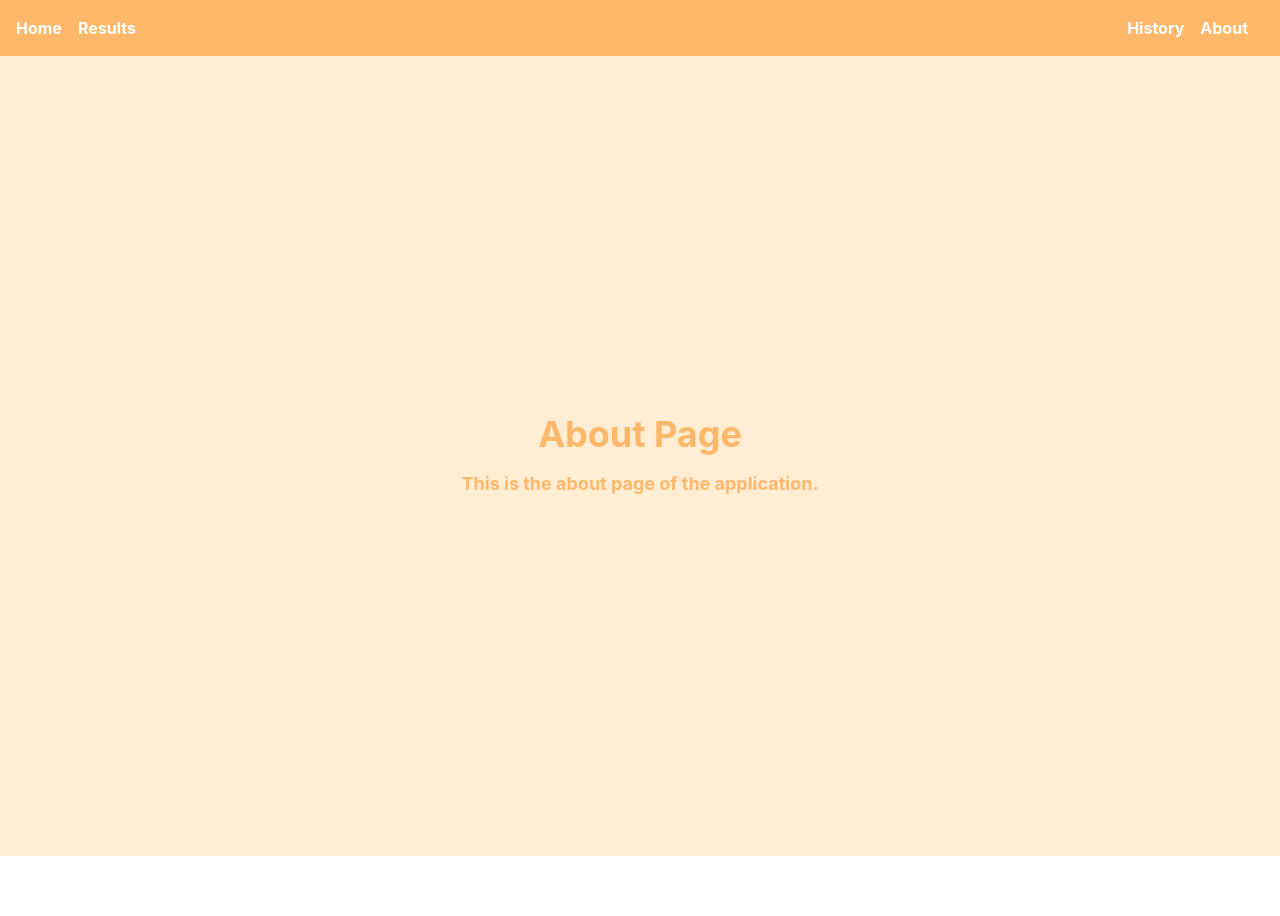
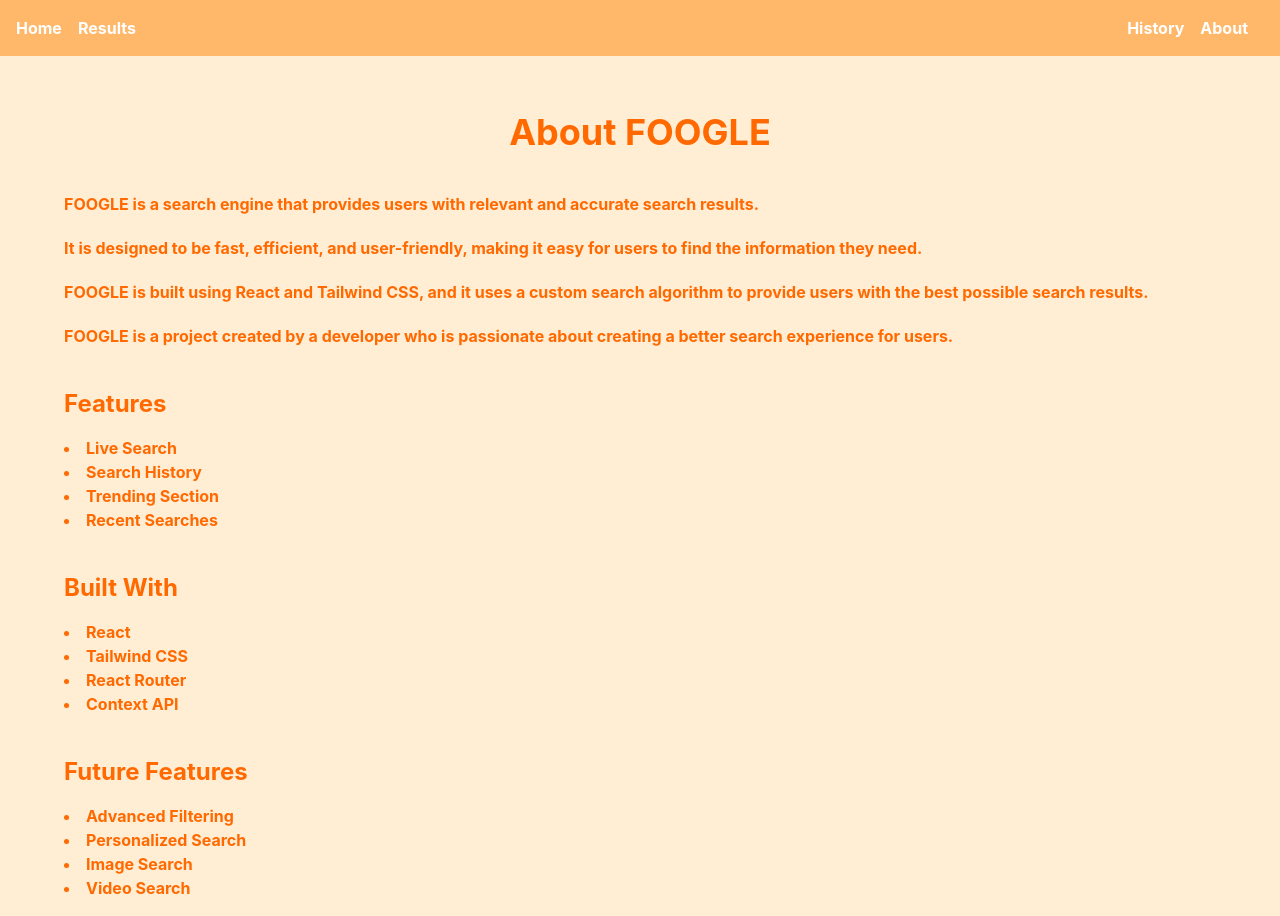
Before and after one commit to Zulu5q1/my-react-app, a React (Vite) app: page /about in a window 1280 px wide. Before the commit the page ends 856 px from the top, so only its background shows below. Built offline with nearby package versions, Linux system fonts and the light colour scheme; what @iconify/tailwind4 would draw is missing.

Commit message:
faet: styled the trending section, reworked the about and profile page

```diff
--- a/src/About.jsx
+++ b/src/About.jsx
@@ -3,9 +3,47 @@ import Header from "./Header.jsx";
 const About = () => {
     return <div>
         <Header/>
-        <div className="flex flex-col items-center justify-center h-screen bg-orange-100 text-orange-300 font-bold">
-            <h1 className="text-4xl mb-4">About Page</h1>
-            <p className="text-lg">This is the about page of the application.</p>
+        <div className="flex flex-col bg-orange-100 text-orange-300 font-bold p-4">
+            <div className="text-4xl text-orange-500 pt-10 font-bold text-center">About FOOGLE</div>
+            <div className=" text-orange-500 pt-10 px-12">
+                FOOGLE is a search engine that provides users with relevant and accurate search results.
+            </div>
+            <div className=" text-orange-500 pt-5 px-12">
+                It is designed to be fast, efficient, and user-friendly, making it easy for users to find the information they need.
+            </div>
+            <div className=" text-orange-500 pt-5 px-12">
+                FOOGLE is built using React and Tailwind CSS, and it uses a custom search algorithm to provide users with the best possible search results.
+            </div>
+            <div className=" text-orange-500 pt-5 px-12">
+                FOOGLE is a project created by a developer who is passionate about creating a better search experience for users.
+            </div>
+            <div className=" text-orange-500 pt-10 px-12">
+                <h2 className="text-2xl font-bold mb-4">Features</h2>
+                <ul className="list-disc list-inside text-left">
+                    <li>Live Search</li>
+                    <li>Search History</li>
+                    <li>Trending Section</li>
+                    <li>Recent Searches</li>
+                </ul>
+            </div>
+            <div className=" text-orange-500 pt-10 px-12">
+                <h2 className="text-2xl font-bold mb-4">Built With</h2>
+                <ul className="list-disc list-inside text-left">
+                    <li>React</li>
+                    <li>Tailwind CSS</li>
+                    <li>React Router</li>
+                    <li>Context API</li>
+                </ul>
+            </div>
+            <div className=" text-orange-500 pt-10 px-12">
+                <h2 className="text-2xl font-bold mb-4">Future Features</h2>
+                <ul className="list-disc list-inside text-left">
+                    <li>Advanced Filtering</li>
+                    <li>Personalized Search</li>
+                    <li>Image Search</li>
+                    <li>Video Search</li>
+                </ul>
+            </div>
         </div>
     </div>;
 }
--- a/src/Profile.jsx
+++ b/src/Profile.jsx
@@ -1,14 +1,37 @@
 import Header from "./Header";
+import { useSearch } from "./SearchContext";
 
 
 
 
 const Profile = () => {
+
+    const {searchH, setSearchH} =useSearch()
     return <div>
     <div><Header/></div>
     <div className="flex flex-col items-center justify-center h-screen bg-white text-orange-300 font-bold">
-        <h1 className="text-4xl mb-4">Profile</h1>
-        <p className="text-lg">This is the profile page</p>
+        <div className=" rounded-lg p-8 flex flex-col items-center justify-center">
+            <div className="text-4xl text-orange-500 pt-10 font-bold text-center">Profile</div>
+            <div>
+              <i className="icon-[heroicons--user-circle] text-orange-500 text-9xl mt-10 text-center"></i>
+            </div>
+            <div className="text-2xl text-orange-500 pt-10 font-bold text-center">User Name</div>
+            <div className="text-xl text-orange-500 pt-5 font-bold text-center">
+                Email: user@example.com
+            </div>
+            <div className="text-xl text-orange-500 pt-5 font-bold text-center">
+                Member since: January 1, 2024
+            </div>
+            <div className="text-xl text-orange-500 pt-5 font-bold text-center">
+                Total Searches: {searchH.length}
+            </div>
+            <button className="bg-orange-400 h-8 rounded-md text-white font-bold hover:bg-orange-500 hover:cursor-pointer  flex items-center justify-center mt-10 px-2 text-center" onClick={() => {
+                setSearchH([]);
+                alert('History cleared!');
+            }}>
+                Clear Search History
+            </button>
+        </div>
       </div>
 
     </div>
--- a/src/Search.jsx
+++ b/src/Search.jsx
@@ -10,7 +10,7 @@ const Search = () => {
 
     const navigate = useNavigate()
 
-    const { searchQ, setSearchQ, searchH, isOpen, setIsOpen, handleSearch, history } = useSearch();
+    const { searchQ, setSearchQ, searchH, isOpen, setIsOpen, handleSearch, history, trending } = useSearch();
     const items = ['React', 'Vue', 'Angular', 'Svelte', 'Next.js', 'Nuxt.js', 'Gatsby', 'Ember.js', 'Backbone.js', 'jQuery', 'Bootstrap', 'Tailwind CSS', 'Material-UI', 'Ant Design', 'Chakra UI', 'Bulma', 'Foundation', 'Semantic UI', 'UIKit', 'Spectre.css'];
 
 
@@ -26,7 +26,7 @@ const Search = () => {
 
 
     return (
-        <div className=" relative flex flex-col bg-orange-100 min-h-screen w-full items-center justify-center">
+        <div className={`relative flex flex-col bg-orange-100 ${trending ? 'h-[400px]':'h-screen' }  w-full items-center justify-center`}>
             <div onClick={() => setIsOpen(!isOpen)} className=" cursor-pointer absolute top-0 right-0 mt-4 mr-4 flex flex-col gap-2  text-orange-700 bg-orange-300 px-2 pt-1 rounded-md font-bold items-center justify-center">Recent Searches
             {history()}
             </div>
--- a/src/SearchContext.jsx
+++ b/src/SearchContext.jsx
@@ -3,6 +3,7 @@ import { createContext, useState, useContext } from "react";
 const SearchContext = createContext();
 
 export function SearchProvider({ children }) {
+
   // All states needed across both pages
   const [searchQ, setSearchQ] = useState('');
   const [searchH, setSearchH] = useState(() => {
@@ -11,6 +12,8 @@ export function SearchProvider({ children }) {
     });
   const [results, setResults] = useState([]);
   const [loading, setLoading] = useState(false);
+
+  const [trending, setTrending] = useState(false);
   const [error, setError] = useState('');
   const [resultsT, setResultsT] = useState([]); // For trending results
   const [isOpen, setIsOpen] = useState(false); // For history dropdown
@@ -25,7 +28,7 @@ export function SearchProvider({ children }) {
       {isOpen && displayHistory().slice(0, 5).map((historyItem, index) => (
             <div
                 key={index}
-                onClick={() => setSearchQ(historyItem)}
+                onClick={() =>{ setSearchQ(historyItem); handleSearch();}}
                 className=" mb-2 font-medium bg-orange-200 text-orange-700 px-4 py-2 rounded-lg text-center cursor-pointer hover:bg-orange-300 w-full"
             >
                 {historyItem}
@@ -140,7 +143,9 @@ export function SearchProvider({ children }) {
       handleSearch,
       handleTrend,
       history,
-      fullHistory
+      fullHistory,
+      trending, setTrending,
+    //   navigate, setNavigate
     }}>
       {children}
     </SearchContext.Provider>
--- a/src/Trending.jsx
+++ b/src/Trending.jsx
@@ -7,7 +7,7 @@ const Trending = () => {
 
 
     const hasRunSearch = useRef(false);
-    const { searchH, handleTrend, resultsT } = useSearch();
+    const { searchH, handleTrend, resultsT, setTrending } = useSearch();
 
     useEffect(() => {
         if (hasRunSearch.current) return; // Prevents re-running on re-render
@@ -22,32 +22,35 @@ const Trending = () => {
     }, [searchH, handleTrend]);
 
     return (
-    <div>
-        <h3>Trending Results</h3>
-        <ul>
-            {searchH && searchH.map((item, index) => {
-                // 1. Get the group of search results for this specific item index
+        setTrending(true),
+        <div className="h-screen">
+            {searchH && searchH.length > 0 && (
+                <>
+                    <h3 className="text-center font-bold text-orange-500 text-xl">Trending</h3>
+                    <div className="w-full px-12 py-4 flex flex-wrap justify-center bg-orange-100 ">
+                        {searchH.slice(0, 5).map((_,index) => {
                             const itemResultGroup = resultsT?.[index];
-
-                // 2. Safely extract the very first search result from that group
                             const firstResult = itemResultGroup?.[0];
 
+
                             return (
-                    <li key={index}>
-                        {firstResult ? (<div>
-                            <h3>{firstResult.title}</h3>
-                            <a href={firstResult.link} target="_blank" rel="noreferrer">
+                                <div key={index}>
+                                    {firstResult ? (
+                                        <div className="shadow-md m-6 rounded-lg px-4 py-2 border border-orange-400 w-70 h-70 hover:bg-orange-300 justify-around flex flex-col items-center">
+                                            <h3 className="mt-4 text-orange-500 font-bold text-center mb-2">{firstResult.title}</h3>
+                                            <a href={firstResult.link} target="_blank" rel="noreferrer" className="mt-4 text-orange-500">
                                                 {firstResult.snippet}
                                             </a>
                                         </div>
-
                                     ) : (
-                            <span>No results found.</span>
+                                        <span></span>
                                     )}
-                    </li>
+                                </div>
                             );
                         })}
-        </ul>
+                    </div>
+                </>
+            ) }
         </div>
     );
 
```
Lines whose indentation alone changed are shown as unchanged.
